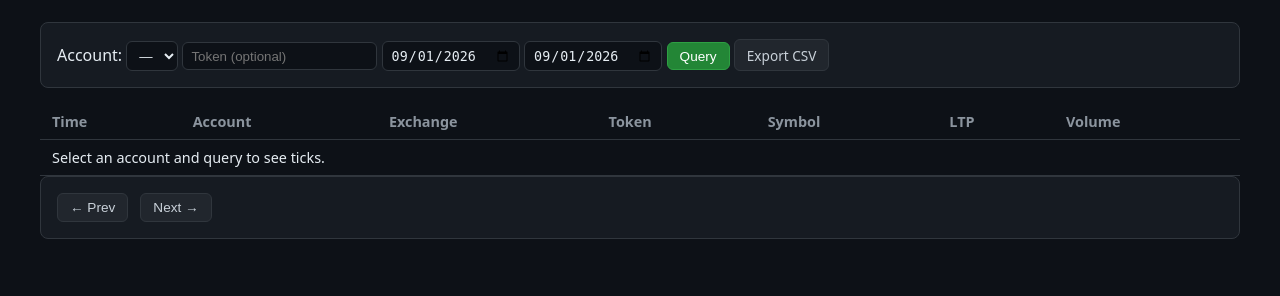
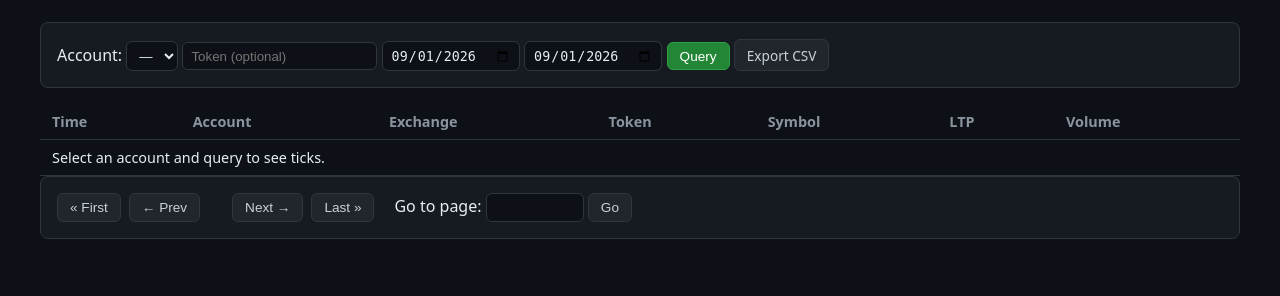
Before and after one commit to janisarmunshi/pricestream, a Django app: page /explorer/ in a window 1280 px wide. Shown: the part 141-437 px from the top of the page. Run offline with Django 5.2, Linux system fonts and the light colour scheme; the visitor is signed in with stand-in values (Sample User, id 1); parts of the project's set-up code (start-up, migrations or seed data) failed here and were passed over; some libraries are stand-ins or nearby versions.

Commit message:
Switch Data Explorer to standard offset pagination with First/Last/jump
Keyset pagination (time, id cursor) only supports stepping one page at
a time forward or backward -- no way to jump to an arbitrary page or
know how many pages exist without scanning the whole result set, so
First/Last/jump-to-page couldn't be built on top of it.

Switched to standard page number + COUNT pagination. The COUNT + OFFSET
cost that made keyset pagination worth it in the first place is
acceptable here specifically because Data Explorer queries are already
scoped to one account (usually one token) plus a date range -- realistic
page counts land in the hundreds even on the busiest single instrument,
not the millions where offset pagination becomes genuinely unsafe.

data_explorer_query now takes page/page_size and returns
page/total_pages/total_count; the UI gained First/Prev/Next/Last buttons
plus a jump-to-page input, matching a standard datatable.

```diff
--- a/pricestream/apps/streaming/views.py
+++ b/pricestream/apps/streaming/views.py
@@ -2,7 +2,6 @@ import csv
 from datetime import datetime, timezone as dt_timezone
 
 from django.contrib.auth.decorators import login_required
-from django.db.models import Q
 from django.http import HttpResponse, JsonResponse
 from django.shortcuts import get_object_or_404, redirect, render
 from django.utils import timezone
@@ -133,41 +132,43 @@ def data_explorer_query(request):
     the CSV export and the external API's GET /api/v1/ticks/, one query
     implementation shared by all three.
 
-    Real keyset ("seek") pagination on (time, id), not a fixed row cap — a single
-    busy instrument can log thousands of ticks/day, so any fixed cap (whichever end
-    of the range it takes from) always truncates the OTHER end silently. Confirmed
-    live both ways: capping to the earliest 1000 rows made an actively-streaming
-    token look like it had stopped hours before it had; capping to the most recent
-    1000 rows then hid the whole morning for a single-token query on a busy day.
-    Real pagination means the full range is always reachable, never guessed at.
+    Standard offset pagination (page number + COUNT), not a fixed row cap and not
+    keyset pagination — a real datatable needs First/Prev/Next/Last and jump-to-page,
+    which both require knowing the total row count and being able to skip to an
+    arbitrary offset; keyset ("seek") pagination can only step one page at a time and
+    was dropped in favor of this. The COUNT + OFFSET cost is acceptable here because
+    every query is already scoped to one account (and usually one token) plus a date
+    range — realistic page counts land in the hundreds even on the busiest single
+    instrument, not the millions this pattern would be unsafe at on an unscoped table
+    scan.
 
-    `after` (optional): an opaque "<time.isoformat()>|<id>" cursor from a previous
-    response's `next_cursor` — returns the page starting just after it.
+    `page` (1-based, default 1) and `page_size` (default/max DATA_EXPLORER_PAGE_SIZE).
     """
     qs = _data_explorer_queryset(request).order_by('time', 'id')
 
-    after = request.GET.get('after')
-    if after:
-        try:
-            after_time_str, after_id_str = after.rsplit('|', 1)
-            after_time = parse_datetime(after_time_str)
-            after_id = int(after_id_str)
-            if after_time is not None:
-                qs = qs.filter(Q(time__gt=after_time) | (Q(time=after_time) & Q(id__gt=after_id)))
-        except (ValueError, TypeError):
-            pass  # malformed cursor — fall back to the start of the range
+    try:
+        page_size = min(int(request.GET.get('page_size', DATA_EXPLORER_PAGE_SIZE)), DATA_EXPLORER_PAGE_SIZE)
+        page_size = max(page_size, 1)
+    except (TypeError, ValueError):
+        page_size = DATA_EXPLORER_PAGE_SIZE
 
-    page = list(qs[:DATA_EXPLORER_PAGE_SIZE + 1])
-    has_more = len(page) > DATA_EXPLORER_PAGE_SIZE
-    page = page[:DATA_EXPLORER_PAGE_SIZE]
+    try:
+        page = max(int(request.GET.get('page', 1)), 1)
+    except (TypeError, ValueError):
+        page = 1
 
-    next_cursor = None
-    if has_more and page:
-        last = page[-1]
-        next_cursor = f'{last.time.isoformat()}|{last.id}'
+    total_count = qs.count()
+    total_pages = max((total_count + page_size - 1) // page_size, 1)
+    page = min(page, total_pages)
+
+    offset = (page - 1) * page_size
+    rows = list(qs[offset:offset + page_size])
 
     return JsonResponse({
-        'next_cursor': next_cursor,
+        'page': page,
+        'page_size': page_size,
+        'total_count': total_count,
+        'total_pages': total_pages,
         'results': [
             {
                 # t.time is stored/queried in UTC (Django's USE_TZ convention) —
@@ -183,7 +184,7 @@ def data_explorer_query(request):
                 'ltp': str(t.ltp),
                 'volume': t.volume,
             }
-            for t in page
+            for t in rows
         ],
     })
 
--- a/pricestream/templates/pricestream/data_explorer.html
+++ b/pricestream/templates/pricestream/data_explorer.html
@@ -28,10 +28,16 @@
         <tr><td colspan="7">Select an account and query to see ticks.</td></tr>
     </tbody>
 </table>
-<div class="card" style="display:flex;align-items:center;gap:0.75rem;">
+<div class="card" style="display:flex;align-items:center;gap:0.5rem;flex-wrap:wrap;">
+    <button class="btn" id="first-btn" type="button" disabled>&laquo; First</button>
     <button class="btn" id="prev-btn" type="button" disabled>&larr; Prev</button>
+    <span id="page-info" style="color:#8b949e;font-size:0.85rem;margin:0 0.5rem;"></span>
     <button class="btn" id="next-btn" type="button" disabled>Next &rarr;</button>
-    <span id="page-info" style="color:#8b949e;font-size:0.85rem;"></span>
+    <button class="btn" id="last-btn" type="button" disabled>Last &raquo;</button>
+    <span style="margin-left:0.75rem;">
+        Go to page: <input type="number" id="jump-page" min="1" style="width:5rem;">
+        <button class="btn" id="jump-btn" type="button">Go</button>
+    </span>
 </div>
 
 <script>
@@ -39,20 +45,18 @@
     const form = document.getElementById('explorer-form');
     const resultsBody = document.getElementById('results-body');
     const exportLink = document.getElementById('export-link');
+    const firstBtn = document.getElementById('first-btn');
     const prevBtn = document.getElementById('prev-btn');
     const nextBtn = document.getElementById('next-btn');
+    const lastBtn = document.getElementById('last-btn');
+    const jumpInput = document.getElementById('jump-page');
+    const jumpBtn = document.getElementById('jump-btn');
     const pageInfo = document.getElementById('page-info');
 
-    // Keyset pagination: cursorStack[i] is the "after" cursor that produced the
-    // page currently showing at stack depth i (cursorStack[0] is always null, the
-    // first page). Prev just pops back to an already-fetched cursor rather than
-    // re-deriving a "previous page" server-side, which keyset pagination doesn't
-    // support in reverse without a second query direction.
-    let cursorStack = [null];
-    let pageIndex = 0;
-    let nextCursor = null;
+    let currentPage = 1;
+    let totalPages = 1;
 
-    function buildParams(afterCursor) {
+    function buildParams(page) {
         const params = new URLSearchParams();
         const accountId = document.getElementById('account_id').value;
         const token = document.getElementById('token').value;
@@ -62,7 +66,7 @@
         if (token) params.set('token', token);
         if (start) params.set('start', start + 'T00:00:00Z');
         if (end) params.set('end', end + 'T23:59:59Z');
-        if (afterCursor) params.set('after', afterCursor);
+        if (page) params.set('page', page);
         return params;
     }
 
@@ -72,24 +76,36 @@
         return div.innerHTML;
     }
 
-    async function fetchPage(afterCursor) {
-        const params = buildParams(afterCursor);
+    function setPagerState() {
+        firstBtn.disabled = currentPage <= 1;
+        prevBtn.disabled = currentPage <= 1;
+        nextBtn.disabled = currentPage >= totalPages;
+        lastBtn.disabled = currentPage >= totalPages;
+        jumpInput.max = totalPages;
+    }
+
+    async function fetchPage(page) {
+        const params = buildParams(page);
         exportLink.href = '{% url "data_explorer_export" %}?' + buildParams(null).toString();
 
         if (!params.get('account_id')) {
             resultsBody.innerHTML = '<tr><td colspan="7">Select an account and query to see ticks.</td></tr>';
-            prevBtn.disabled = true;
-            nextBtn.disabled = true;
+            currentPage = 1;
+            totalPages = 1;
             pageInfo.textContent = '';
+            setPagerState();
             return;
         }
 
         const resp = await fetch('{% url "data_explorer_query" %}?' + params.toString());
         const data = await resp.json();
+        currentPage = data.page;
+        totalPages = data.total_pages;
+
         if (!data.results.length) {
             resultsBody.innerHTML = '<tr><td colspan="7">No ticks found for this filter.</td></tr>';
-            nextBtn.disabled = true;
             pageInfo.textContent = 'No results';
+            setPagerState();
             return;
         }
         resultsBody.innerHTML = data.results.map(function (t) {
@@ -104,30 +120,29 @@
                 '</tr>';
         }).join('');
 
-        nextCursor = data.next_cursor;
-        nextBtn.disabled = !nextCursor;
-        prevBtn.disabled = pageIndex === 0;
-        pageInfo.textContent = 'Page ' + (pageIndex + 1) + (nextCursor ? '' : ' (last page)');
+        pageInfo.textContent = 'Page ' + data.page + ' of ' + data.total_pages + ' (' + data.total_count + ' rows)';
+        jumpInput.value = data.page;
+        setPagerState();
     }
 
     async function runQuery(e) {
         if (e) e.preventDefault();
-        cursorStack = [null];
-        pageIndex = 0;
-        await fetchPage(null);
+        await fetchPage(1);
     }
 
-    prevBtn.addEventListener('click', async function () {
-        if (pageIndex === 0) return;
-        pageIndex -= 1;
-        await fetchPage(cursorStack[pageIndex]);
+    firstBtn.addEventListener('click', function () { fetchPage(1); });
+    prevBtn.addEventListener('click', function () { fetchPage(currentPage - 1); });
+    nextBtn.addEventListener('click', function () { fetchPage(currentPage + 1); });
+    lastBtn.addEventListener('click', function () { fetchPage(totalPages); });
+    jumpBtn.addEventListener('click', function () {
+        const target = parseInt(jumpInput.value, 10);
+        if (target >= 1) fetchPage(target);
     });
-
-    nextBtn.addEventListener('click', async function () {
-        if (!nextCursor) return;
-        pageIndex += 1;
-        cursorStack[pageIndex] = nextCursor;
-        await fetchPage(nextCursor);
+    jumpInput.addEventListener('keydown', function (e) {
+        if (e.key === 'Enter') {
+            e.preventDefault();
+            jumpBtn.click();
+        }
     });
 
     form.addEventListener('submit', runQuery);
```
